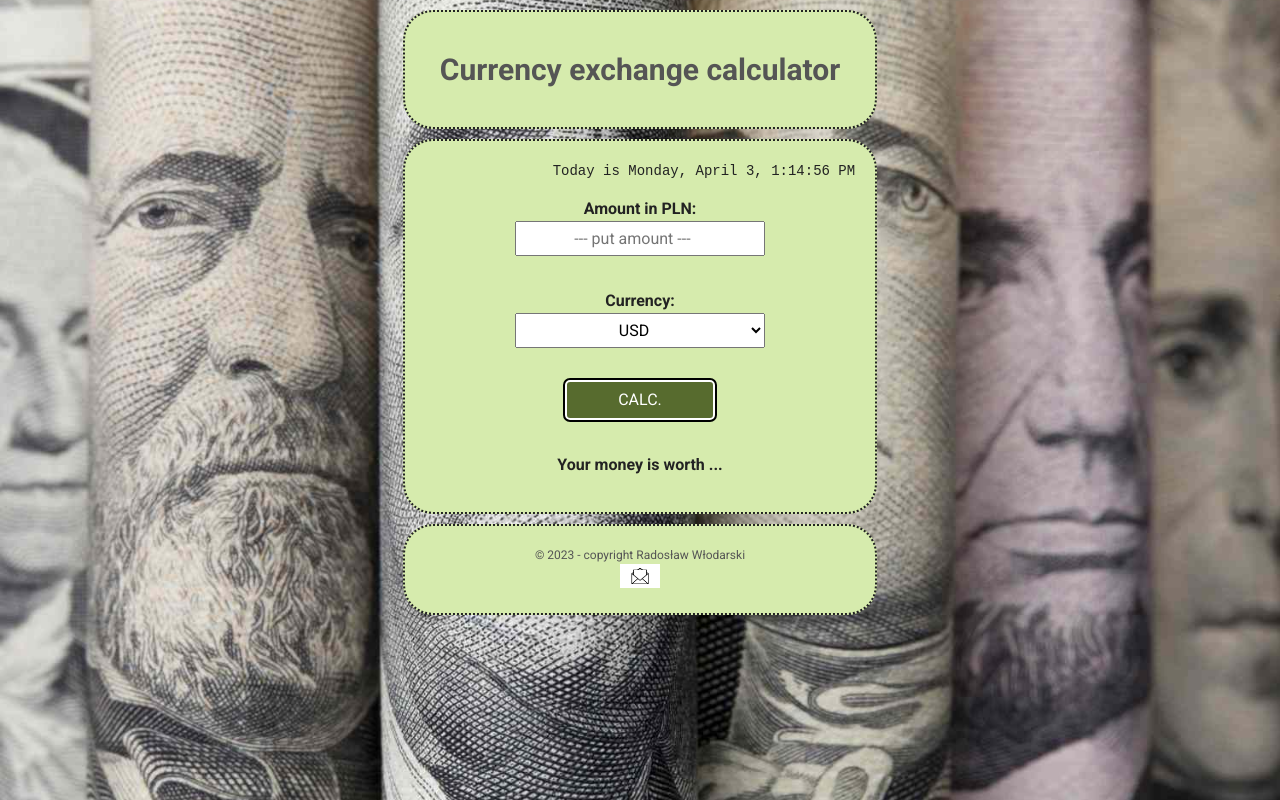
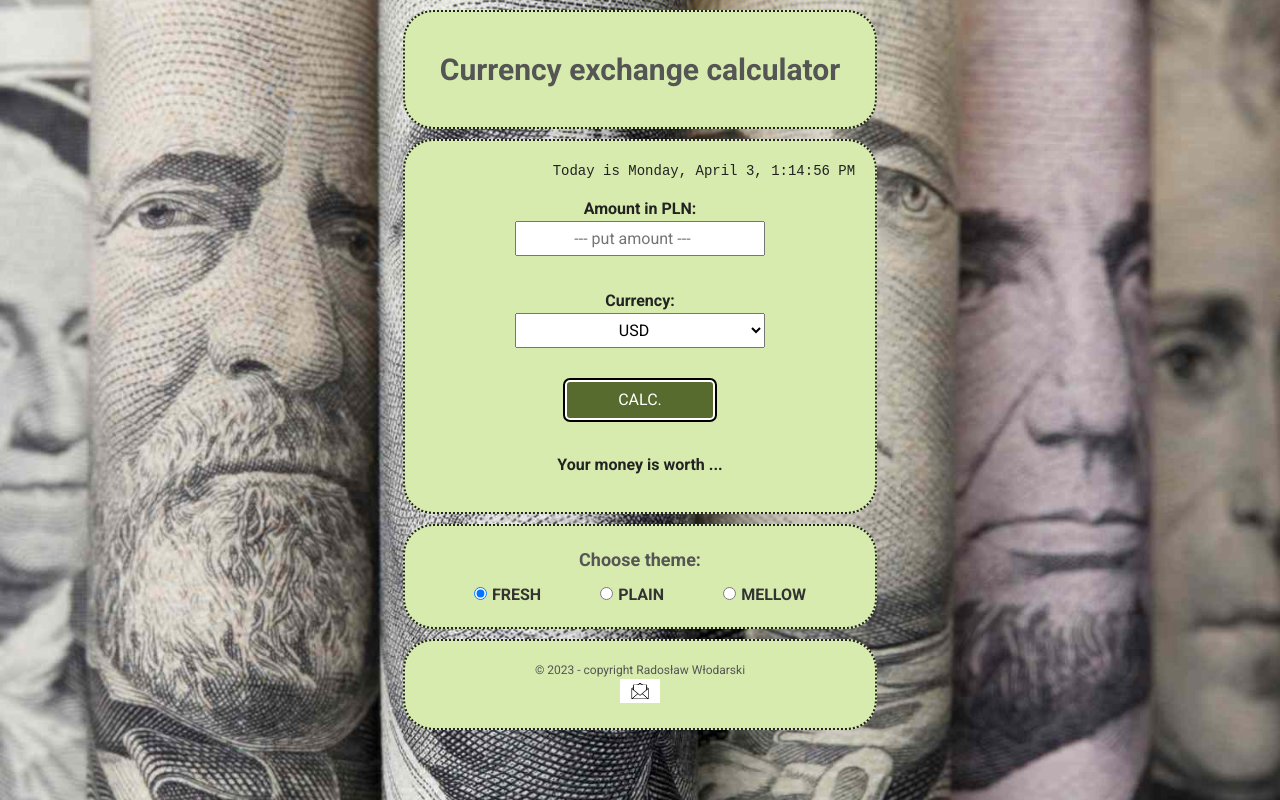
Before and after one commit to RadekW86/Currency-Converter, a React (Create React App) app: page / in a window 1280 px wide. Built offline with nearby package versions, Linux system fonts and the light colour scheme.

Commit message:
added theme selection choice

```diff
--- a/src/App.js
+++ b/src/App.js
@@ -1,14 +1,15 @@
 import Section from "./Section";
 import Header from "./Section/Header";
 import Form from "./Section/Form";
+import ThemeChoice from "./Section/Theme";
 import Footer from "./Section/Footer";
 import Clock from "./Section/Clock";
-import {ThemeProvider} from "styled-components";
+import { ThemeProvider } from "styled-components";
 import { useState } from "react";
 import themes from "./themes";
 
 function App() {
-const [theme, setTheme] = useState(themes[0]);
+  const [theme, setTheme] = useState(themes[0]);
 
   return (
     <ThemeProvider theme={theme}>
@@ -20,6 +21,9 @@ const [theme, setTheme] = useState(themes[0]);
         <Form />
       </Section>
       <Section>
+        <ThemeChoice theme={theme} setTheme={setTheme} />
+      </Section>
+      <Section>
         <Footer />
       </Section>
     </ThemeProvider>
--- /dev/null
+++ b/src/Section/Theme/index.js
@@ -0,0 +1,37 @@
+import {
+  StyledList,
+  StyledInput,
+  StyledLabel,
+  StyledHeading,
+} from "./styled.js";
+import themes from "../../themes.js";
+
+const ThemeChoice = (props) => (
+  <>
+    <StyledHeading>Choose theme:</StyledHeading>
+    <form>
+      <StyledList>
+        {themes.map((listItem) => (
+          <li key={listItem.id}>
+            <div>
+              <StyledLabel>
+                <StyledInput
+                  type="radio"
+                  name="theme"
+                  value={JSON.stringify(listItem)}
+                  checked={listItem.id === props.theme.id}
+                  onChange={(event) => {
+                    props.setTheme(JSON.parse(event.target.value));
+                  }}
+                />
+                {listItem.name}
+              </StyledLabel>
+            </div>
+          </li>
+        ))}
+      </StyledList>
+    </form>
+  </>
+);
+
+export default ThemeChoice;
--- /dev/null
+++ b/src/Section/Theme/styled.js
@@ -0,0 +1,28 @@
+import styled from "styled-components";
+
+export const StyledList = styled.ul`
+  list-style-type: none;
+  padding-left: 0px;
+  display: flex;
+  flex-direction: row;
+  gap: 10px;
+  justify-content: space-evenly;
+  margin: 0px;
+`;
+
+export const StyledInput = styled.input`
+  margin-left: 0px;
+  margin-right: 5px;
+`;
+
+export const StyledLabel = styled.label`
+  font-weight: 700;
+  color: #333;
+`;
+
+export const StyledHeading = styled.h2`
+  color: #555;
+  margin: 0px;
+  margin-bottom: 10px;
+  font-size: 18px;
+`;
--- a/src/Section/styled.js
+++ b/src/Section/styled.js
@@ -2,7 +2,7 @@ import styled from "styled-components";
 
 export const StyledSection = styled.section`
   text-align: center;
-  background-color: hsl(80, 61%, 80%);
+  background-color: ${({ theme }) => theme.backgroundColor};
   margin: 10px;
   padding: 20px;
   border: 2px dotted #222;
--- a/src/index.css
+++ b/src/index.css
@@ -6,7 +6,7 @@ html {
   box-sizing: inherit;
 }
 
-.body {
+body {
   max-width: 900px;
   min-height: 600px;
   margin: 0 auto;
--- a/src/themes.js
+++ b/src/themes.js
@@ -1,14 +1,21 @@
 const themes = [
   {
     id: 1,
+    name: "FRESH",
     backgroundColor: "hsl(80, 60%, 80%)",
     buttonColor: "hsl(80, 40%, 30%)",
   },
-  { id: 2, backgroundColor: "hsl(0, 0%, 80%)", buttonColor: "hsl(0, 0%, 30%" },
+  {
+    id: 2,
+    name: "PLAIN",
+    backgroundColor: "hsl(60, 20%, 80%)",
+    buttonColor: "hsl(60, 10%, 30%)",
+  },
   {
     id: 3,
-    backgroundColor: "hsl(0, 60%, 80%)",
-    buttonColor: "hsl(0, 40%, 30%)",
+    name: "MELLOW",
+    backgroundColor: "hsl(40, 60%, 80%)",
+    buttonColor: "hsl(40, 40%, 30%)",
   },
 ];
 
```
